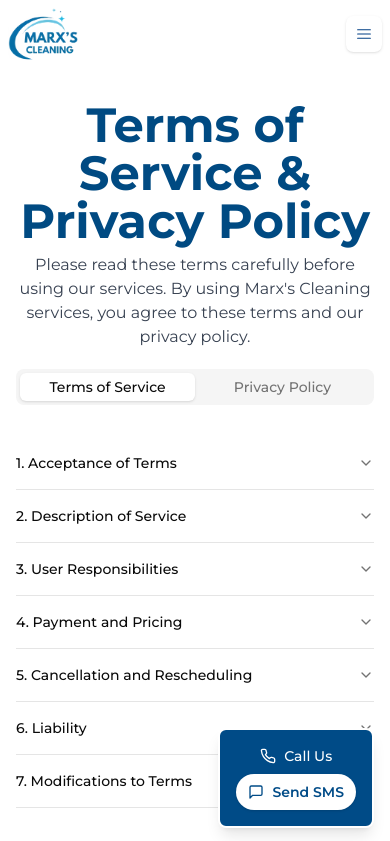
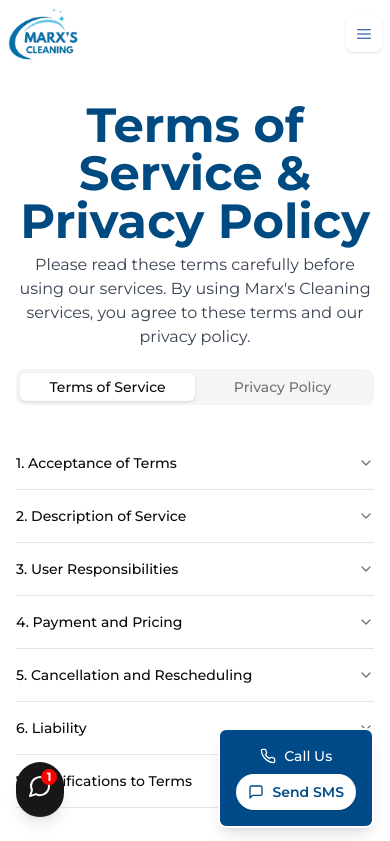
Before and after one commit to Acaj0/marxs-cleaning, a Next.js app: page /terms-and-privacy in a window 390 px wide. Shown: the top 841 px of the page. Built offline with nearby package versions, Linux system fonts and the light colour scheme.

Commit message:
Floating Promo

```diff
--- a/src/app/layout.tsx
+++ b/src/app/layout.tsx
@@ -2,6 +2,7 @@ import type { Metadata } from "next";
 import localFont from "next/font/local";
 import "./globals.css";
 import { Montserrat } from "next/font/google";
+import FloatingPromo from "@/components/floating-promo";
 
 const geistSans = localFont({
   src: "./fonts/GeistVF.woff",
@@ -33,7 +34,7 @@ export default function RootLayout({
       <head>
         <link rel="icon" href="/logo.png" />
       </head>
-      <body className={roboto.className}>{children}</body>
+      <body className={roboto.className}>{children}<FloatingPromo/></body>
     </html>
   );
 }
--- a/src/components/floating-contact.tsx
+++ b/src/components/floating-contact.tsx
@@ -5,7 +5,7 @@ import { Button } from "@/components/ui/button";
 
 export function FloatingContact() {
   return (
-    <div className="fixed bottom-4 right-4 z-50 md:bottom-8 md:right-8 ">
+    <div className="fixed bottom-4 right-4 z-40 md:bottom-8 md:right-8 ">
       <div className="flex flex-col items-center space-y-2 rounded-lg border-2  border-white  bg-[#004B87] p-4 text-white shadow-lg md:flex-row md:space-x-4 md:space-y-0">
         <Link href="tel:+1239271-9367" className="flex items-center space-x-2 hover:text-gray-300">
           <Phone className="h-4 w-4" />
--- /dev/null
+++ b/src/components/floating-promo.tsx
@@ -0,0 +1,94 @@
+"use client";
+
+import { useState, useEffect } from "react";
+import { X, MessageCircle } from "lucide-react";
+import { Button } from "@/components/ui/button";
+
+const MessageCircleWithBadge = () => {
+  return (
+    <div style={{ position: "relative", display: "inline-block" }}>
+      <MessageCircle size={24} />
+      <span
+        style={{
+          position: "absolute",
+          top: "-5px",
+          right: "-5px",
+          backgroundColor: "red",
+          color: "white",
+          borderRadius: "50%",
+          width: "16px",
+          height: "16px",
+          display: "flex",
+          justifyContent: "center",
+          alignItems: "center",
+          fontSize: "12px",
+          fontWeight: "bold",
+        }}
+      >
+        1
+      </span>
+    </div>
+  );
+};
+
+export default function FloatingPromo() {
+  const [isOpen, setIsOpen] = useState(false);
+  const [isMobile, setIsMobile] = useState(false);
+
+  useEffect(() => {
+    const checkMobile = () => {
+      const mobile = window.innerWidth < 768;
+      setIsMobile(mobile);
+      setIsOpen(!mobile); // Open by default on desktop
+    };
+    checkMobile();
+    window.addEventListener("resize", checkMobile);
+    return () => window.removeEventListener("resize", checkMobile);
+  }, []);
+
+  if (!isOpen) {
+    return (
+      <button
+        onClick={() => setIsOpen(true)}
+        className="fixed bottom-4 left-4 bg-primary text-primary-foreground rounded-full p-3 shadow-lg animate-bounce z-50"
+        aria-label="Open promo message"
+      >
+        <MessageCircleWithBadge />
+      </button>
+    );
+  }
+
+  return (
+    <div className="fixed bottom-4 left-4 max-w-sm bg-card text-card-foreground rounded-lg shadow-inner  transition-all duration-300 z-50 ease-in-out">
+      <div className="p-4">
+        <button
+          onClick={() => setIsOpen(false)}
+          className="absolute top-2 right-2 text-muted-foreground hover:text-foreground"
+          aria-label="Close promo"
+        >
+          <X size={20} />
+        </button>
+        <h2 className="text-lg font-bold mb-2 text-[#004B87]">
+          🎉 First-Time Client Special! 🎉
+        </h2>
+        <p className="mb-4">
+          Ready to experience top-notch cleaning services? Here's your chance to
+          save! 🌟
+        </p>
+        <p className="mb-4">
+          📩 Fill out our contact form today and enjoy an exclusive first-time
+          discount on your cleaning service.
+        </p>
+        <p className="mb-4">
+          ✨ Let's make your space sparkle while you save! Don't miss out—book
+          now and claim your discount!
+        </p>
+        <a href="/#contact">
+          <Button className="w-full bg-[#004B87]" onClick={() => setIsOpen(false)}>
+            🧹 Get My Discount Now
+          </Button>
+        </a>
+      </div>
+    </div>
+  );
+}
--- a/src/components/hero-section.tsx
+++ b/src/components/hero-section.tsx
@@ -1,9 +1,9 @@
-import Image from "next/image"
-import { Button } from "@/components/ui/button"
+import Image from "next/image";
+import { Button } from "@/components/ui/button";
 
 export function HeroSection() {
   return (
-    <section className="relative overflow-hidden bg-[#004B87] px-2 md:px-20 text-white" >
+    <section className="relative overflow-hidden bg-[#004B87] px-2 md:px-20 text-white">
       <div className="absolute right-0 top-0 h-16 w-16">
         <div className="absolute right-8 top-8 grid grid-cols-3 gap-1">
           {[...Array(9)].map((_, i) => (
@@ -23,9 +23,15 @@ export function HeroSection() {
           <p className="max-w-[600px] font-semibold text-white/80">
             Top-notch cleaning services just a click away.
           </p>
-          <Button size="lg" variant="secondary" className="font-bold text-[#004B87]">
-            GET A FREE QUOTE
-          </Button>
+          <a href="/#contact">
+            <Button
+              size="lg"
+              variant="secondary"
+              className="font-bold text-[#004B87]"
+            >
+              GET A FREE QUOTE
+            </Button>
+          </a>
         </div>
         <div className="w-full md:w-1/2 mt-8 md:mt-0">
           <div className="relative h-[400px] w-full">
@@ -44,5 +50,5 @@ export function HeroSection() {
       </div>
       <div className="absolute -z-0 bottom-0 left-0 right-0 h-32 bg-gradient-to-b from-transparent to-background" />
     </section>
-  )
+  );
 }
```
Also changed, not shown: src/app/page.tsx (+4 -3 lines).
